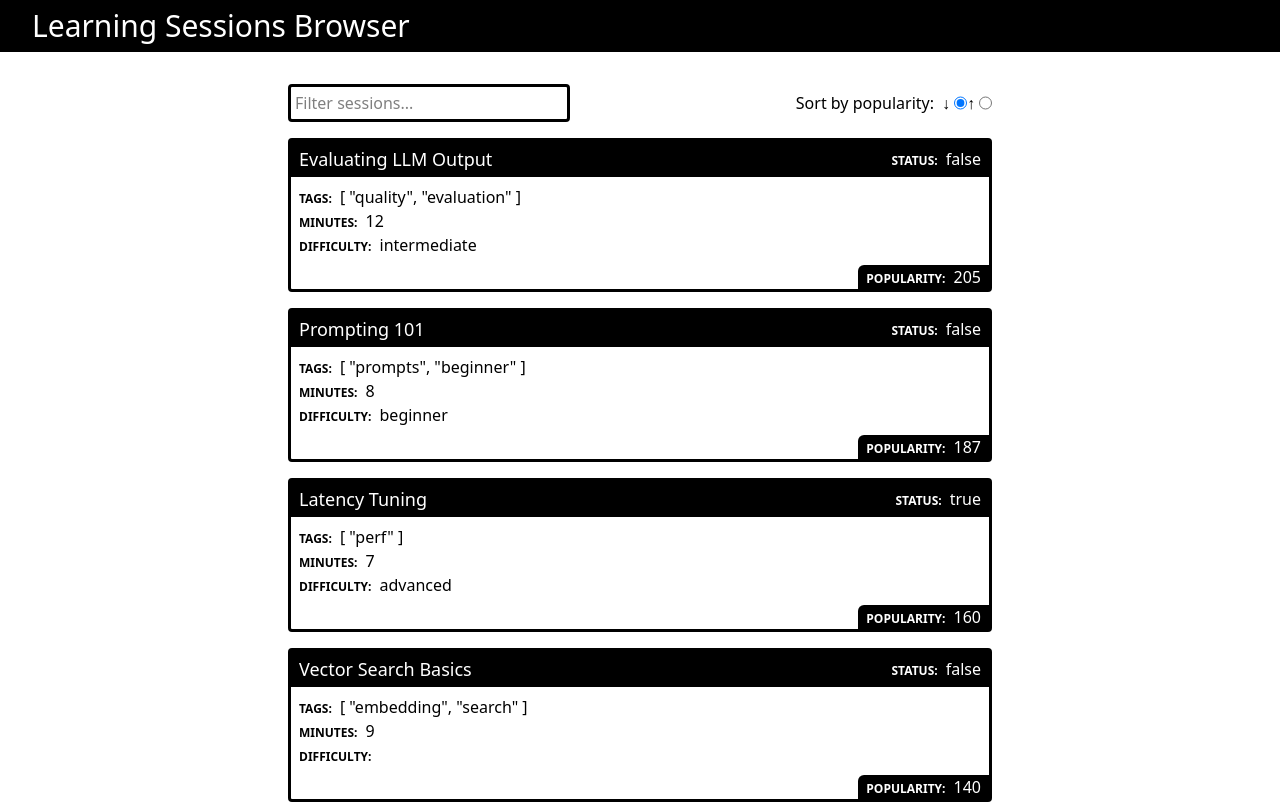
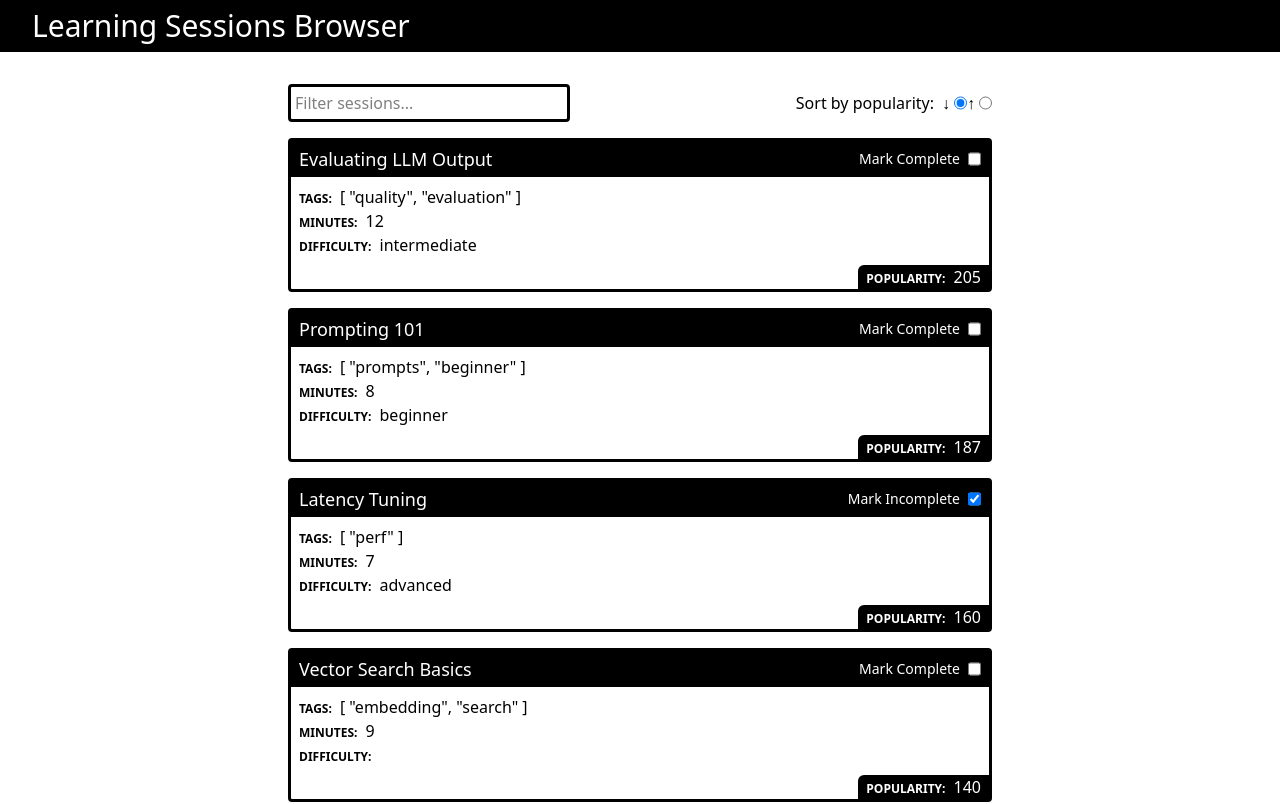
Before and after one commit to jonathanbrincat/pair.technical-assessment, a Vue app: page / in a window 1280 px wide. Shown: the top 804 px of the page. Built offline with nearby package versions, Linux system fonts and the light colour scheme; the HTML template or start-up script is replaced by a standard one.

Commit message:
toggle complete session

```diff
--- a/src/vue/App.vue
+++ b/src/vue/App.vue
@@ -10,8 +10,6 @@ onMounted(async () => {
   await new Promise((resolve) => setTimeout(resolve, 500))
 
   await store.fetchSessions()
-
-  console.log('jb :: ', store.sessionCollection)
 })
 </script>
 
@@ -21,6 +19,10 @@ onMounted(async () => {
   </header>
 
   <main class="max-w-3xl mx-auto px-8">
-    <SessionList :data="store.sessionCollection" :isLoading="store.isLoading" />
+    <SessionList
+      :data="store.sessionCollection"
+      :isLoading="store.isLoading"
+      @toggle-complete="(id, isComplete) => store.updateStatus(id, isComplete)"
+    />
   </main>
 </template>
--- a/src/vue/components/SessionItem.vue
+++ b/src/vue/components/SessionItem.vue
@@ -3,6 +3,10 @@ import type { Session } from '@/types'
 
 defineProps<{
   item: Session
+}>()
+
+const emit = defineEmits<{
+  (event: 'toggle-complete', id: string, isComplete: boolean): void
 }>()
 </script>
 
@@ -10,7 +14,17 @@ defineProps<{
   <article class="border-3 rounded-sm" :aria-label="item.title">
     <header class="bg-black text-white flex justify-between items-center px-2 p-1">
       <h2 class="text-lg">{{ item.title }}</h2>
-      <p><span class="text-xs font-semibold uppercase mr-2">Status:</span>{{ item.completed }}</p>
+
+      <p class="text-sm">
+        <label class="flex item-center gap-2 cursor-pointer select-none">
+          <span aria-live="polite">{{ item.completed ? 'Mark Incomplete' : 'Mark Complete' }}</span>
+          <input
+            type="checkbox"
+            :checked="item.completed"
+            @change="emit('toggle-complete', item.id, !item.completed)"
+          />
+        </label>
+      </p>
     </header>
 
     <div class="px-2 my-2">
--- a/src/vue/components/SessionList.vue
+++ b/src/vue/components/SessionList.vue
@@ -6,6 +6,10 @@ import type { Session } from '@/types'
 const props = defineProps<{
   data: Session[]
   isLoading: boolean
+}>()
+
+const emit = defineEmits<{
+  (event: 'toggle-complete', id: string, isComplete: boolean): void
 }>()
 
 const query = ref('')
@@ -75,9 +79,14 @@ const filterSessionsHandler = (event: Event) => {
     </div>
 
     <ul id="session-list" class="flex flex-col gap-4" aria-live="polite" role="list">
-      <li v-for="(item, index) in sortedSessions" :key="index" role="listitem">
-        <SessionItem :item />
+      <li v-for="item in sortedSessions" :key="item.id" role="listitem">
+        <SessionItem
+          :item
+          @toggle-complete="(id, isComplete) => emit('toggle-complete', id, isComplete)"
+        />
       </li>
+
+      <li role="listitem" v-show="!sortedSessions.length">No matching results found</li>
     </ul>
   </template>
 </template>
--- a/src/vue/stores/sessionStore.ts
+++ b/src/vue/stores/sessionStore.ts
@@ -33,5 +33,12 @@ export const useSessionStore = defineStore('session', () => {
     }
   }
 
-  return { sessionCollection, isLoading, isError, fetchSessions }
+  function updateStatus(id: string, isComplete?: boolean) {
+    const session = sessionCollection.value.find((item) => item.id === id)
+    if (session) {
+      session.completed = isComplete ?? !session.completed
+    }
+  }
+
+  return { sessionCollection, isLoading, isError, fetchSessions, updateStatus }
 })
```
